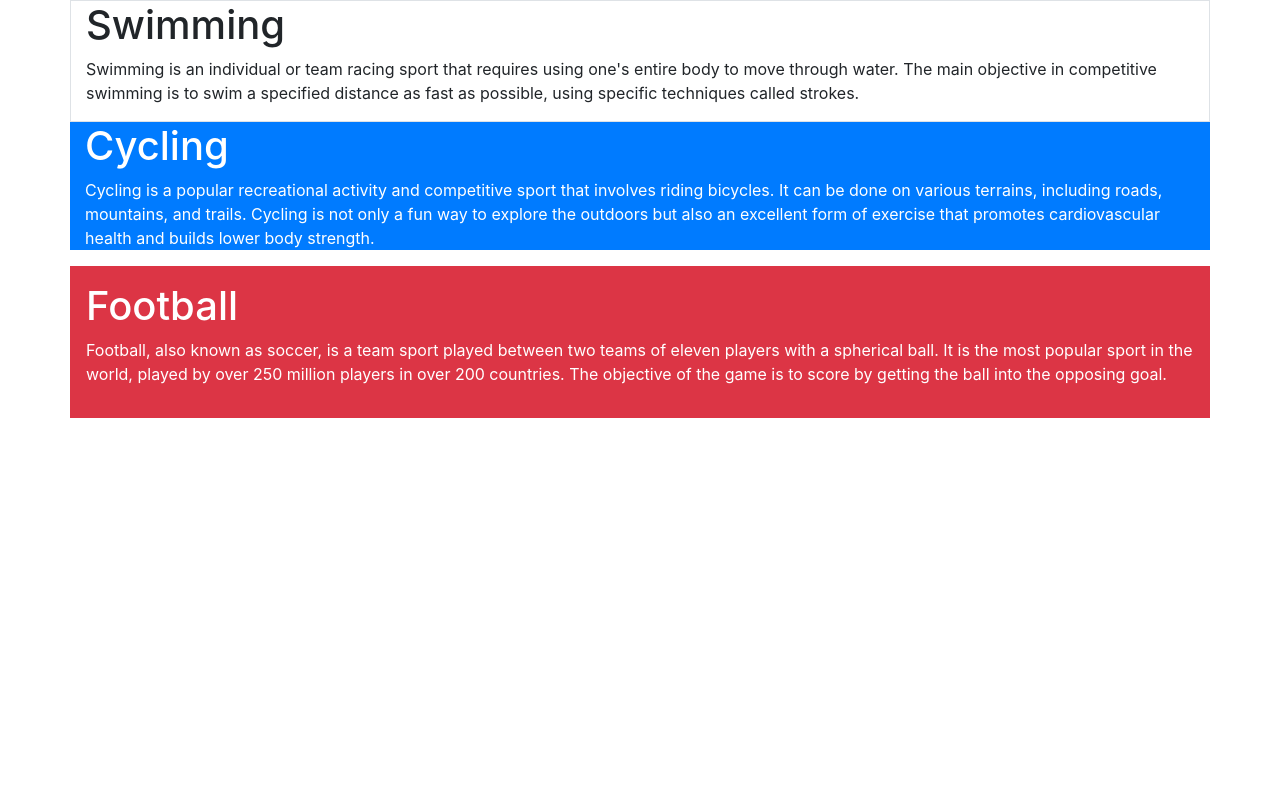
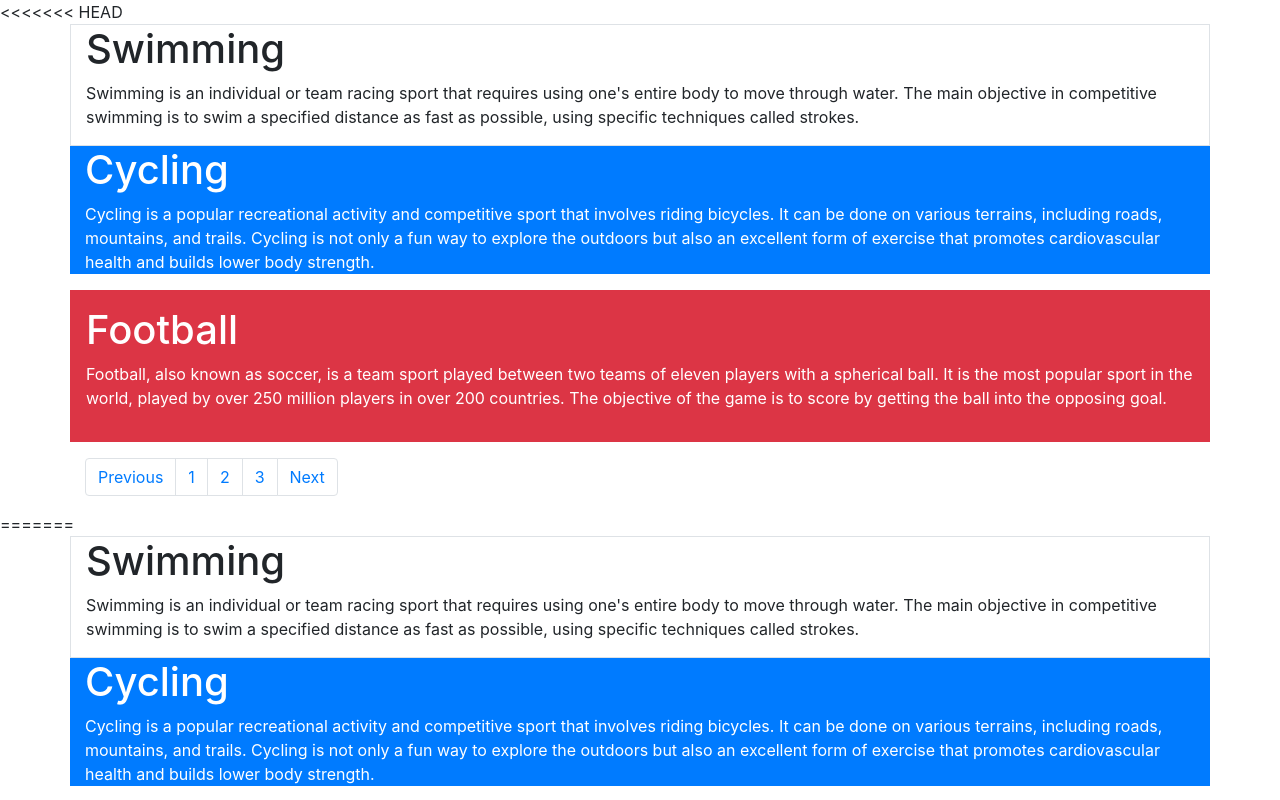
Before and after one commit to Maxwell-web992/Code, a plain HTML site: page hobies.html in a window 1280 px wide. Shown: the top 800 px of the page. Drawn offline with nearby package versions, Linux system fonts and the light colour scheme.

Commit message:
Add files via upload

```diff
--- a/hobies.html
+++ b/hobies.html
@@ -1,3 +1,66 @@
+<<<<<<< HEAD
+<!DOCTYPE html>
+<html lang="en">
+
+<head>
+    <meta charset="UTF-8">
+    <meta name="viewport" content="width=device-width, initial-scale=1.0">
+    <title>border and color</title>
+    <link rel="stylesheet" href="https://maxcdn.bootstrapcdn.com/bootstrap/4.3.1/css/bootstrap.min.css">
+
+    <script src="https://maxcdn.bootstrapcdn.com/bootstrap/4.3.1/js/bootstrap.min.js">
+
+    </script>
+</head>
+
+<body>
+    <div class="container  border border-50">
+        <h1>Swimming</h1>
+        <p>Swimming is an individual or team racing sport that requires using one's entire body to move through water. The main
+        objective in competitive swimming is to swim a specified distance as fast as possible, using specific techniques called
+        strokes.</p>
+    </div>
+
+
+    <div class="container p-3000 mb-300 bg-primary text-white">
+        <h1>Cycling</h1>
+        <p>Cycling is a popular recreational activity and competitive sport that involves riding bicycles. It can be done on various terrains, including roads, mountains, and trails. Cycling is not only a fun way to explore the outdoors but also an excellent form of exercise that promotes cardiovascular health and builds lower body strength.</p>
+    </div>
+
+    <div class="container p-3 mb-3 bg-danger text-white">
+        <h1>Football</h1>
+        <p>Football, also known as soccer, is a team sport played between two teams of eleven players with a spherical ball. It is the most popular sport in the world, played by over 250 million players in over 200 countries. The objective of the game is to score by getting the ball into the opposing goal.</p>
+    </div>
+    <div class="container">
+
+        <ul class="pagination">
+            <li class="page-item">
+                <a class="page-link" href="#">Previous</a>
+
+            </li>
+
+            <li class="page-item">
+                <a class="page-link" href="Grid Bootstrap progect.html">1</a>
+            </li>
+
+
+            <li class="page-item">
+                <a class="page-link" href="Jummbotron.html">2</a>
+            </li>
+
+            <li class="page-item">
+                <a class="page-link" href="Opacity.html">3</a>
+            </li>
+            <li class="page-item">
+                <a class="page-link" href="">Next</a>
+        </ul>
+    </div>
+
+
+
+</body>
+
+=======
 <!DOCTYPE html>
 <html lang="en">
 
@@ -35,4 +98,5 @@
 
 </body>
 
+>>>>>>> b9b1407574955d018c950207c632806f1a935b53
 </html>
```
